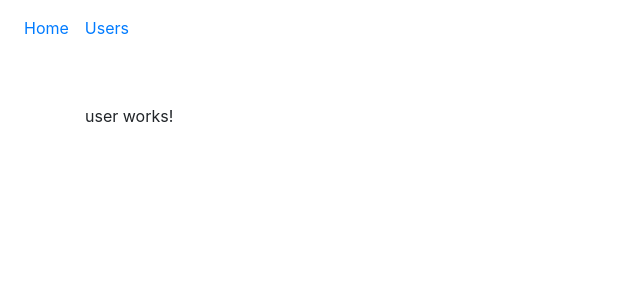
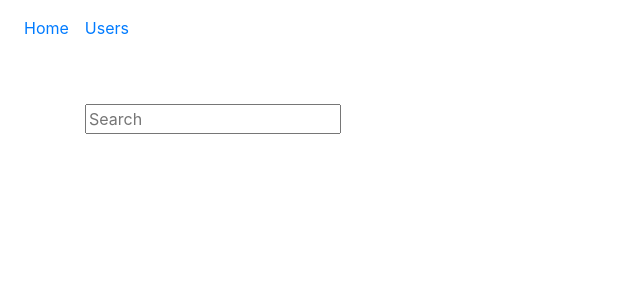
Before and after one commit to lioneltolosa/rxjs-http, an Angular app: page /user in a window 1280 px wide. Shown: the top 300 px of the page, without its empty margins (0-640 px from the left). Built offline with nearby package versions, Linux system fonts and the light colour scheme.

Commit message:
add search in users

```diff
--- a/src/app/views/user/user.component.html
+++ b/src/app/views/user/user.component.html
@@ -1 +1 @@
-<p>user works!</p>
+<app-search></app-search>
```
